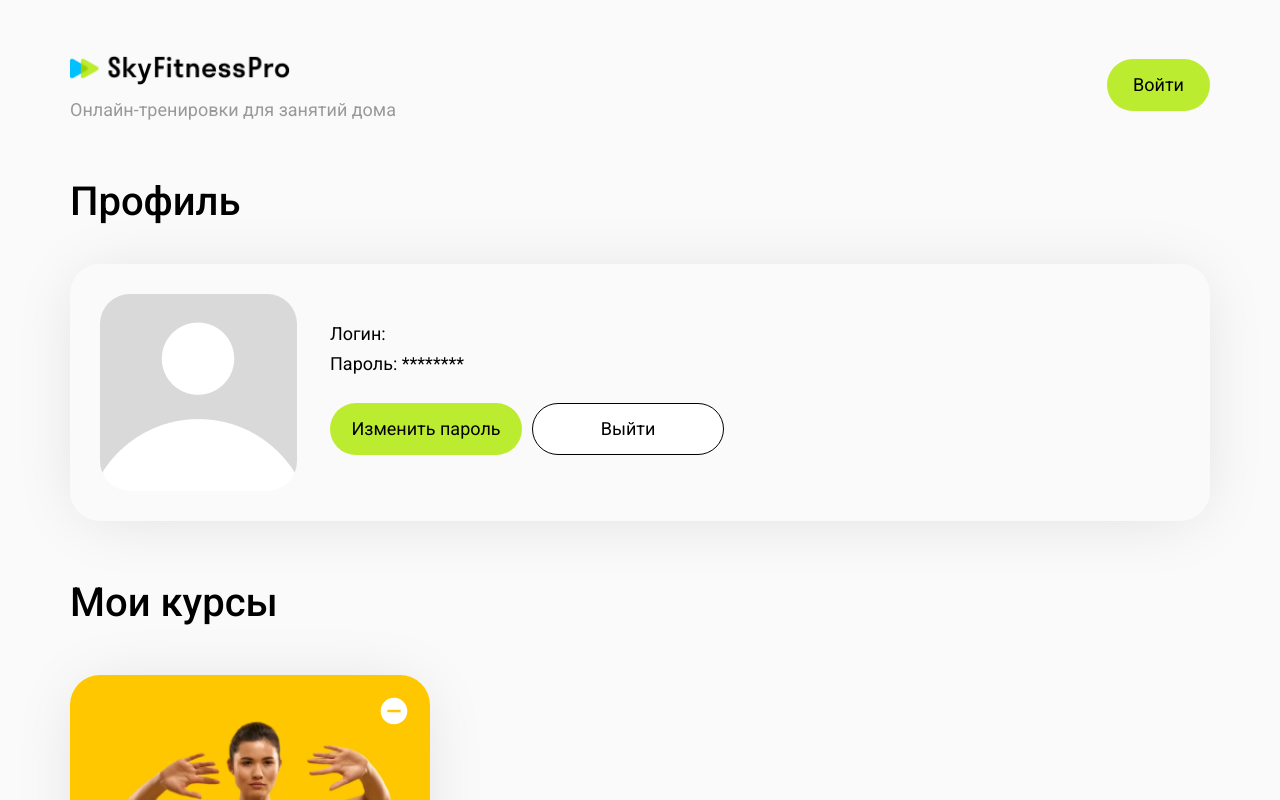
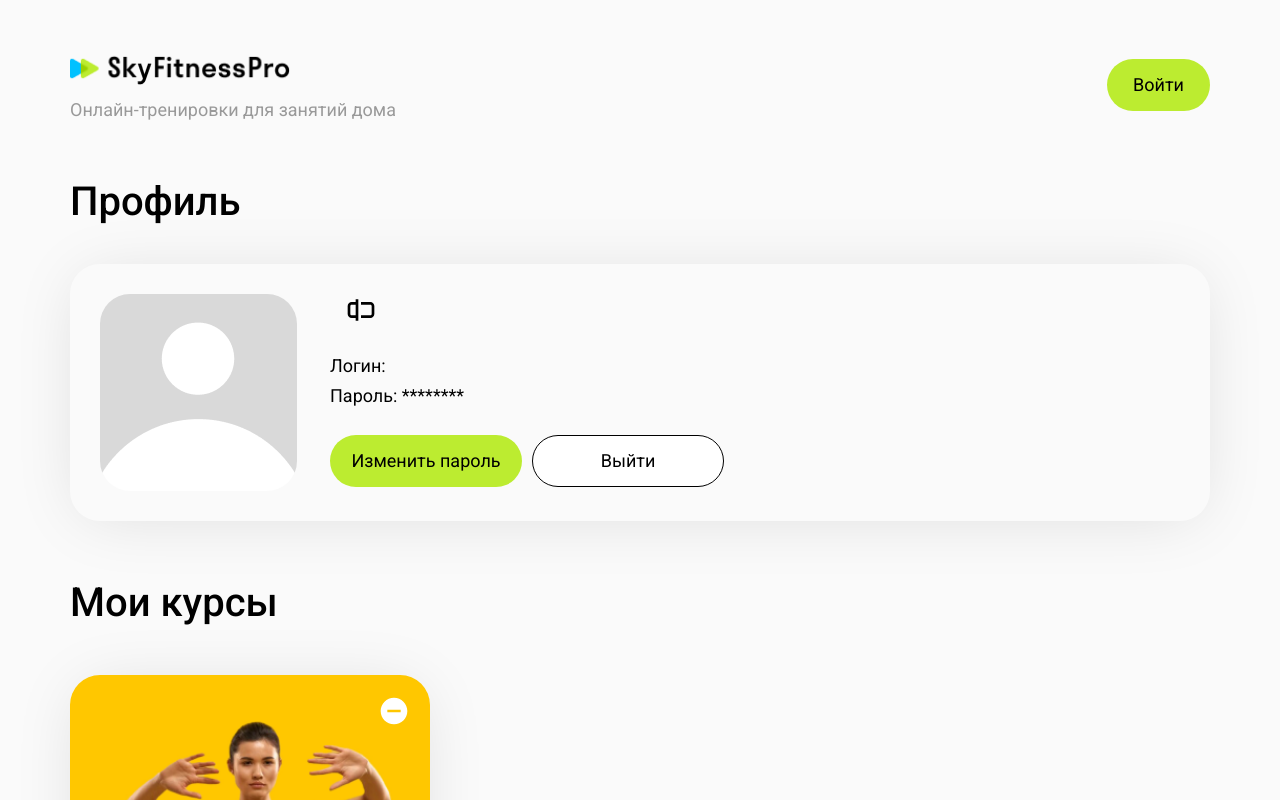
Before and after one commit to Fnami51/SkyProFitnes, a React (Vite) app: page /user in a window 1280 px wide. Shown: the top 800 px of the page. Built offline with nearby package versions, Linux system fonts and the light colour scheme; no server answers.

Commit message:
DEV-40 Add button rename

```diff
--- a/src/pages/ProfilePage/Profile.tsx
+++ b/src/pages/ProfilePage/Profile.tsx
@@ -7,6 +7,9 @@ function Profile() {
 	const { user, logout } = useAuth() as { user: User | null, logout: () => Promise<void> } // Получаем user и logout из контекста
 	const [isModalOpen, setIsModalOpen] = useState(false)
 	const [modalType, setModalType] = useState<'newPassword'>('newPassword')
+
+	const handleChangeName = () => {
+	}
 
 	const handleChangePassword = () => {
 		setModalType('newPassword')
@@ -34,9 +37,34 @@ function Profile() {
 				className='w-[197px] h-[197px] rounded-[30px] mobile:w-[141px] mobile:h-[141px]'
 			/>
 			<div className='flex flex-col gap-[30px] mobile:w-full'>
-				<h2 className='text-left font-roboto text-[32px] font-medium leading-[35.2px]'>
-					{user?.displayName || user?.name || user?.email?.split('@')[0]}
-				</h2>
+				<div className='flex'>
+					<h2 className='text-left font-roboto text-[32px] font-medium leading-[35.2px]'>
+						{user?.displayName || user?.name || user?.email?.split('@')[0]}
+					</h2>
+					<button
+						className='h-[32px] ml-[15px]'
+						onClick={handleChangeName}
+					>
+					<svg
+						width="32"
+						height="32"
+						viewBox="0 0 24 24"
+						fill="none"
+						xmlns="http://www.w3.org/2000/svg"
+					>
+						<path
+							fill-rule="evenodd"
+							clip-rule="evenodd"
+							d="M10 4H8V6H5C3.34315 6 2 7.34315 2 9V15C2 16.6569 3.34315 18 5 18H8V20H10V4ZM8 8V16H5C4.44772 16 4 15.5523 4 15V9C4 8.44772 4.44772 8 5 8H8Z"
+							fill="currentColor"
+						/>
+						<path
+							d="M19 16H12V18H19C20.6569 18 22 16.6569 22 15V9C22 7.34315 20.6569 6 19 6H12V8H19C19.5523 8 20 8.44771 20 9V15C20 15.5523 19.5523 16 19 16Z"
+							fill="currentColor"
+						/>
+					</svg>
+					</button>
+				</div>
 				<div className='flex flex-col gap-[10px] text-left font-roboto text-[18px] font-normal leading-[19.8px]'>
 					<p>Логин: {user?.email || user?.login}</p>
 					<p>Пароль: ********</p>
```
